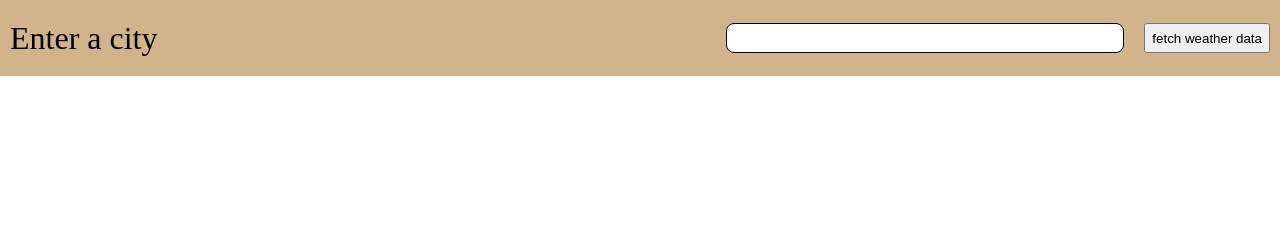
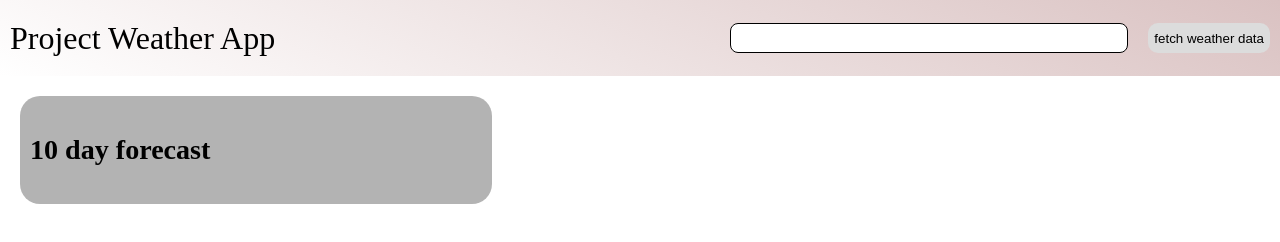
Before and after one commit to jomcbob/weather-app, a website built with webpack: page src/template.html in a window 1280 px wide. Built offline with nearby package versions, Linux system fonts and the light colour scheme; no server answers.

Commit message:
added better styles put code in correct module

```diff
--- a/src/data.js
+++ b/src/data.js
@@ -4,7 +4,7 @@ let fetchCity = (city, refresh) => {
             return response.json();
         })
         .then(function (response) {
-
+            console.log(response)
             const data = {
                 address: response.address,
                 conditions: response.currentConditions.conditions,
@@ -25,7 +25,7 @@ let fetchCity = (city, refresh) => {
             refresh(data)
         })
         .catch(error => {
-            console.log(error)
+            alert('please enter a valid city', error)
         })
 }
 
--- a/src/index.js
+++ b/src/index.js
@@ -9,4 +9,10 @@ fetchCityButton.addEventListener('click', () => {
     fetchCity(cityInput.value, refresh)
 })
 
+document.addEventListener('keydown', function(event) {
+    if (event.key === 'Enter') {
+        fetchCity(cityInput.value, refresh)
+    }
+  })
+
 fetchCity("shelley id", refresh)
--- a/src/page1.js
+++ b/src/page1.js
@@ -4,7 +4,7 @@ import rainy from './imgs/rainy.jpg'
 import snowy from './imgs/snowy.jpg'
 
 let showWeatherData = document.querySelector('.showWeatherData')
-let showForcast = document.querySelector('.sideBar')
+let showForcast = document.querySelector('.nextTenDays')
 
 const refresh = (data) => {
     giveData(data)
@@ -23,7 +23,7 @@ let giveData = (validData) => {
     </div>
     <div class='boxForWidgets'>
          <div class='wind widget'>💨 ${validData.windspeed} mph</div>
-        <div class='humidity widget'>Humidty: ${validData.humidity}</div>
+        <div class='humidity widget'>Humidity: ${validData.humidity}</div>
     </div>
     `
 }
--- a/src/styles.css
+++ b/src/styles.css
@@ -7,7 +7,7 @@ body {
 }
 
 header {
-  background-color: tan;
+  background: linear-gradient(25deg, rgba(255, 255, 255, 0.5), rgba(181, 133, 133, 0.5));
   display: flex;
   padding: 10px;
   justify-content: space-between;
@@ -52,7 +52,7 @@ input {
 }
 
 .data {
-  padding: 40px 15px;
+  padding: 30px 15px;
   background: linear-gradient(25deg, rgba(255, 255, 255, 0.5), rgba(181, 133, 133, 0.5));
   border-radius: 20px;
 }
@@ -86,3 +86,21 @@ input {
   margin-top: 20px;
   margin-right: 20px;
 }
+
+.boxForTenDays {
+  background-color: rgba(105, 105, 105, 0.5);
+  padding: 10px;
+  font-size: x-large;
+  border-radius: 20px;
+}
+
+button {
+  background-color: gainsboro;
+  border: 0;
+  border-radius: 10px;
+  color: black;
+}
+
+button:hover {
+  background-color: azure;
+}
--- a/src/template.html
+++ b/src/template.html
@@ -8,14 +8,20 @@
   </head>
   <body>
     <header>
-      <div>Enter a city</div>
+      <div>Project Weather App</div>
       <div class="inputs">
         <input type="text" name="cityInput" id="cityInput">
         <button class="fetchCityButton">fetch weather data</button>
       </div>
     </header>
     <div class="container">
-      <div class="sideBar"></div>
+      <div class="sideBar">
+        <div class="boxForTenDays">
+        <h3>10 day forecast</h3>
+          <div class="nextTenDays">
+        </div>
+        </div>
+      </div>
       <div class="showWeatherData"></div>
     </div>
   </body>
```
